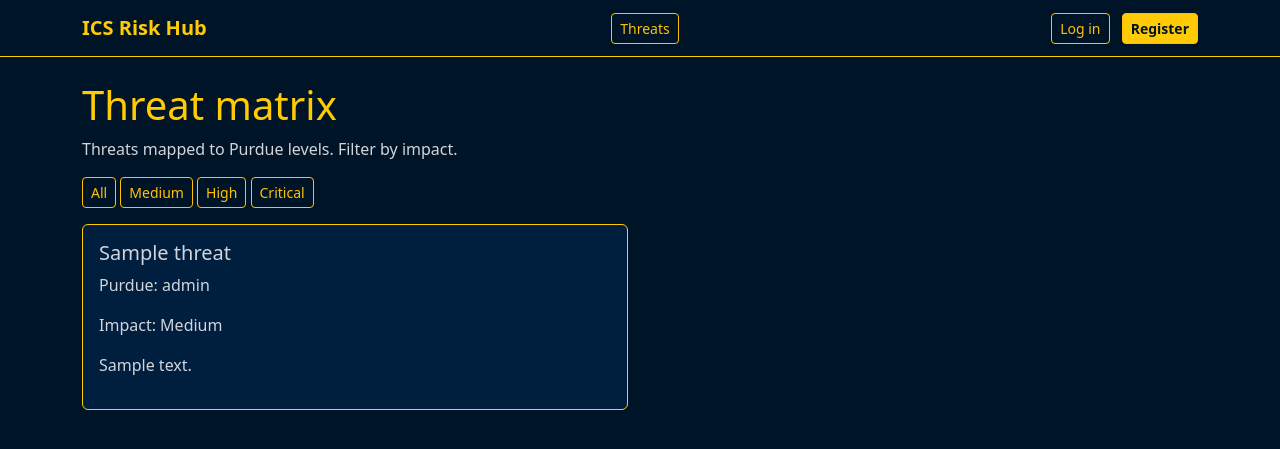
After one commit to JackelineBDM/ics-risk-hub-fullstack, a Django app: page /threats/ in a window 1280 px wide. The commit adds this page. Shown: the top 449 px of the page. Run offline with Django 5.2, Linux system fonts and the light colour scheme; tables that the repository leaves empty hold one stand-in row (values such as "Sample post"); parts of the project's set-up code (start-up, migrations or seed data) failed here and were passed over.

Commit message:
feat: display and filter threats from the database

```diff
--- a/config/urls.py
+++ b/config/urls.py
@@ -7,6 +7,7 @@ urlpatterns = [
     path("accounts/", include("accounts.urls")),
     path("facilities/", include("facilities.urls")),
     path("assessments/", include("assessments.urls")),
+    path("threats/", include("threats.urls")),
     path("accounts/", include("django.contrib.auth.urls")),
     path("", TemplateView.as_view(template_name="home.html"), name="home"),
 ]
--- a/templates/base.html
+++ b/templates/base.html
@@ -17,6 +17,8 @@
     <nav class="navbar navbar-dark border-bottom border-warning mb-4">
         <div class="container">
             <a class="navbar-brand fw-bold" href="{% url 'home' %}">ICS Risk Hub</a>
+            <a class="btn btn-sm btn-outline-warning ms-3" href="{% url 'threat-list' %}">Threats</a>
+
             {% if user.is_authenticated %}
                 <a class="btn btn-sm btn-outline-warning ms-3" href="{% url 'facility-list' %}">My Facilities</a>
             {% endif %}
--- /dev/null
+++ b/templates/threats/list.html
@@ -0,0 +1,25 @@
+{% extends "base.html" %}
+{% block content %}
+<h1>Threat matrix</h1>
+<p>Threats mapped to Purdue levels. Filter by impact.</p>
+<p>
+    <a class="btn btn-sm btn-outline-warning" href="{% url 'threat-list' %}">All</a>
+    <a class="btn btn-sm btn-outline-warning" href="?impact=medium">Medium</a>
+    <a class="btn btn-sm btn-outline-warning" href="?impact=high">High</a>
+    <a class="btn btn-sm btn-outline-warning" href="?impact=critical">Critical</a>
+</p>
+<div class="row">
+    {% for threat in threats %}
+    <div class="col-md-6 mb-3">
+        <div class="card p-3">
+            <h2 class="h5">{{ threat.name }}</h2>
+            <p>Purdue: {{ threat.purdue_level }}</p>
+            <p>Impact: {{ threat.get_impact_display }}</p>
+            <p>{{ threat.description }}</p>
+        </div>
+    </div>
+    {% empty %}
+    <p>No threats found. Add them in admin.</p>
+    {% endfor %}
+</div>
+{% endblock %}
--- /dev/null
+++ b/threats/urls.py
@@ -0,0 +1,6 @@
+from django.urls import path
+from . import views
+
+urlpatterns = [
+    path("", views.threat_list, name="threat-list"),
+]
--- a/threats/views.py
+++ b/threats/views.py
@@ -1,3 +1,14 @@
 from django.shortcuts import render
+from .models import Threat
 
-# Create your views here.
+
+def threat_list(request):
+    threats = Threat.objects.all()
+    impact = request.GET.get("impact")
+    if impact in ("medium", "high", "critical"):
+        threats = threats.filter(impact=impact)
+    return render(
+        request,
+        "threats/list.html",
+        {"threats": threats, "selected_impact": impact or ""},
+    )
```
